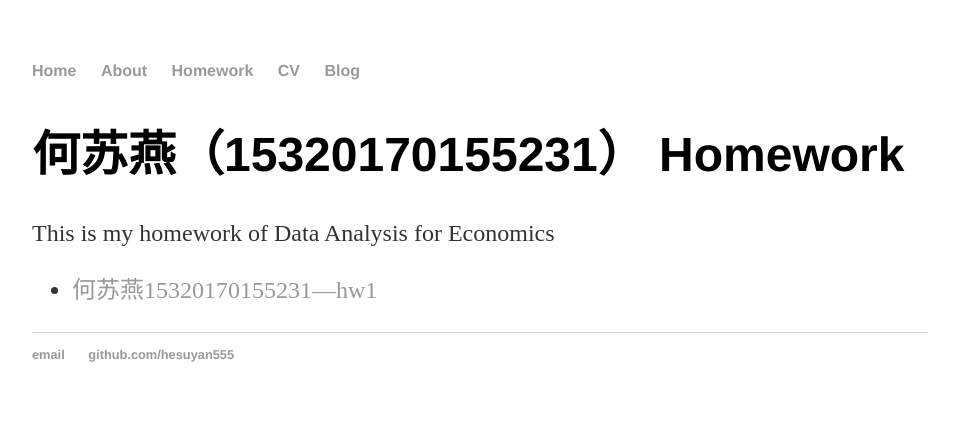
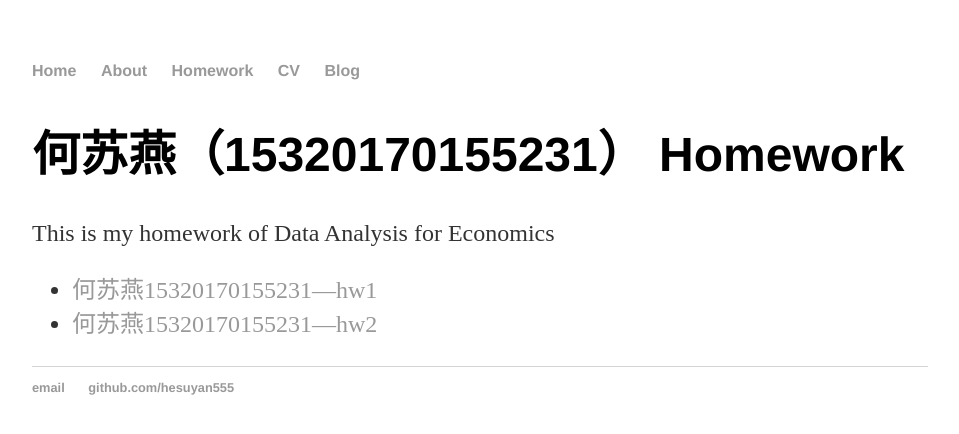
Before and after one commit to hesuyan555/hesuyan555.github.io, a Jekyll site: the page built from homework/index.html, in a window 1280 px wide. Shown: the top 434 px of the page, without its empty margins (160-1119 px from the left). Built offline with Jekyll 4.4.1, drawn with Linux system fonts in a browser that asks for light colours; Markdown is read by kramdown in place of the engine named in the settings.

Commit message:
Update index.html

```diff
--- a/homework/index.html
+++ b/homework/index.html
@@ -9,6 +9,7 @@ title: He Suyan's home work
 
 			<ul class="contacts">
 				<li><a href="/homework/何苏燕15320170155231—hw1.pdf">何苏燕15320170155231—hw1</a></li>
+				<li><a href="/homework/何苏燕15320170155231—hw2.pdf">何苏燕15320170155231—hw2</a></li>
 				<li style="display:none"><a href="https://github.com/hesuyan555/hesuyan555.github.io/tree/master/homework">何苏燕15320170155231—hw1</a></li>
 				</ul>
 		</div>
```
